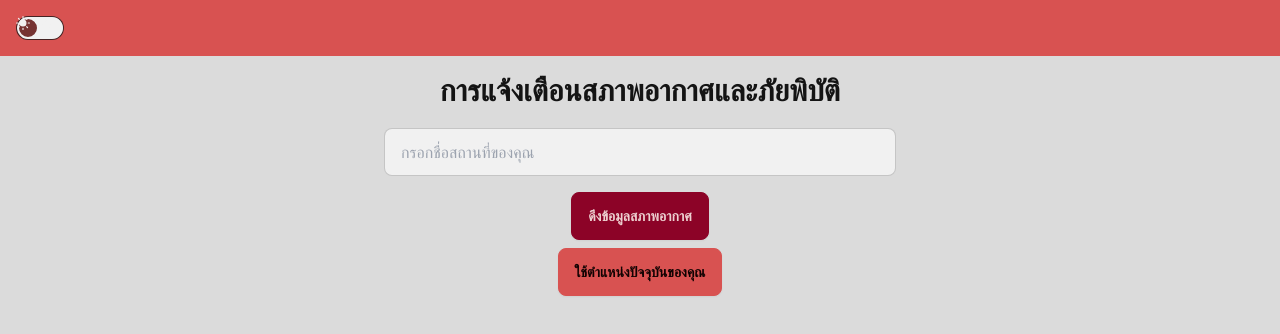
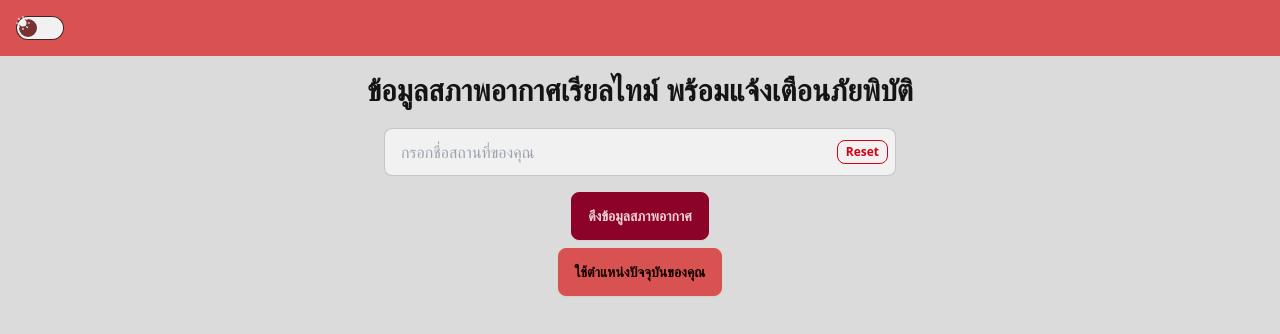
Before and after one commit to s0ci4lx/weather-th, a Vue app: page / in a window 1280 px wide. Shown: the top 334 px of the page. Built offline with nearby package versions, Linux system fonts and the light colour scheme; no server answers.

Commit message:
Update and edit error

```diff
--- a/src/components/HomePage.vue
+++ b/src/components/HomePage.vue
@@ -54,6 +54,8 @@ const getLocationPermission = () => {
 // ฟังก์ชันสำหรับดึงข้อมูลสภาพอากาศตามที่อยู่ที่ผู้ใช้กรอก
 const getWeather = async () => {
   if (!location.value) {
+    errorMsg.value =
+      "กรุณากรอกชื่อสถานที่! หรือกดปุ่ม ใช้ตำแหน่งปัจจุบันของคุณ";
     showToast.value = true;
     setTimeout(() => {
       showToast.value = false;
@@ -66,6 +68,12 @@ const getWeather = async () => {
     );
     weather.value = response.data;
   } catch (error) {
+    errorMsg.value = "ไม่พบข้อมูลของสถานที่นี้ กรุณาลองใหม่อีกครั้ง";
+    showToast.value = true;
+    setTimeout(() => {
+      showToast.value = false;
+      router.push({ name: "home" });
+    }, 3000);
     console.error("Error fetching weather data:", error);
   }
 };
@@ -129,15 +137,25 @@ const getWeatherByCoords = async (lat, lon) => {
 
   <div class="flex flex-col items-center min-h-screen bg-base-200 p-4">
     <h1 class="text-2xl md:text-3xl font-bold mb-5 text-center">
-      การแจ้งเตือนสภาพอากาศและภัยพิบัติ
+      ข้อมูลสภาพอากาศเรียลไทม์ พร้อมแจ้งเตือนภัยพิบัติ
     </h1>
 
-    <input
-      v-model="location"
-      placeholder="กรอกชื่อสถานที่ของคุณ"
-      @keyup.enter="getWeather"
-      class="input input-bordered w-full max-w-xs md:max-w-md lg:max-w-lg mb-4"
-    />
+    <!-- Input with Reset button -->
+    <div class="relative w-full max-w-xs md:max-w-md lg:max-w-lg mb-4">
+      <input
+        v-model="location"
+        placeholder="กรอกชื่อสถานที่ของคุณ"
+        @keyup.enter="getWeather"
+        class="input input-bordered w-full pr-12"
+      />
+      <!-- Reset button -->
+      <button
+        @click="location = ''"
+        class="absolute right-2 top-1/2 transform -translate-y-1/2 btn btn-outline btn-error btn-xs"
+      >
+        Reset
+      </button>
+    </div>
 
     <button @click="getWeather" class="btn btn-primary mb-2 w-full md:w-auto">
       ดึงข้อมูลสภาพอากาศ
--- a/src/components/HomeWeather.vue
+++ b/src/components/HomeWeather.vue
@@ -51,6 +51,8 @@ const getLocationPermission = () => {
 // ฟังก์ชันสำหรับดึงข้อมูลสภาพอากาศตามที่อยู่ที่ผู้ใช้กรอก
 const getWeather = async () => {
   if (!location.value) {
+    errorMsg.value =
+      "กรุณากรอกชื่อสถานที่! หรือกดปุ่ม ใช้ตำแหน่งปัจจุบันของคุณ";
     showToast.value = true;
     setTimeout(() => {
       showToast.value = false;
@@ -63,9 +65,16 @@ const getWeather = async () => {
     );
     weather.value = response.data;
   } catch (error) {
+    errorMsg.value = "ไม่พบข้อมูลของสถานที่นี้ กรุณาลองใหม่อีกครั้ง";
+    showToast.value = true;
+    setTimeout(() => {
+      showToast.value = false;
+      router.push({ name: "home" });
+    }, 3000);
     console.error("Error fetching weather data:", error);
   }
 };
+
 
 // ฟังก์ชันสำหรับดึงข้อมูลสภาพอากาศจากตำแหน่ง (พิกัด)
 const getWeatherByCoords = async (lat, lon) => {
@@ -75,10 +84,12 @@ const getWeatherByCoords = async (lat, lon) => {
     );
     // console.log(response.data); // ตรวจสอบข้อมูลที่ได้
     weather.value = response.data;
+    location.value = weather.value.name;
   } catch (error) {
     console.error("Error fetching weather data by coordinates:", error);
   }
 };
+
 </script>
 
 <template>
@@ -125,15 +136,25 @@ const getWeatherByCoords = async (lat, lon) => {
 
   <div class="flex flex-col items-center min-h-screen bg-base-200 p-4">
     <h1 class="text-2xl md:text-3xl font-bold mb-5 text-center">
-      การแจ้งเตือนสภาพอากาศและภัยพิบัติ
+      ข้อมูลสภาพอากาศเรียลไทม์ พร้อมแจ้งเตือนภัยพิบัติ
     </h1>
 
-    <input
-      v-model="location"
-      placeholder="กรอกชื่อสถานที่ของคุณ"
-      @keyup.enter="getWeather"
-      class="input input-bordered w-full max-w-xs md:max-w-md lg:max-w-lg mb-4"
-    />
+    <!-- Input with Reset button -->
+    <div class="relative w-full max-w-xs md:max-w-md lg:max-w-lg mb-4">
+      <input
+        v-model="location"
+        placeholder="กรอกชื่อสถานที่ของคุณ"
+        @keyup.enter="getWeather"
+        class="input input-bordered w-full pr-12"
+      />
+      <!-- Reset button -->
+      <button
+        @click="location = ''"
+        class="absolute right-2 top-1/2 transform -translate-y-1/2 btn btn-outline btn-error btn-xs"
+      >
+        Reset
+      </button>
+    </div>
 
     <button @click="getWeather" class="btn btn-primary mb-2 w-full md:w-auto">
       ดึงข้อมูลสภาพอากาศ
--- a/src/components/TargetCase.vue
+++ b/src/components/TargetCase.vue
@@ -77,6 +77,7 @@ const getWeather = async () => {
   }
 };
 
+
 // ฟังก์ชันสำหรับดึงข้อมูลสภาพอากาศจากตำแหน่ง (พิกัด)
 const getWeatherByCoords = async (lat, lon) => {
   try {
@@ -85,11 +86,14 @@ const getWeatherByCoords = async (lat, lon) => {
     );
     // console.log(response.data); // ตรวจสอบข้อมูลที่ได้
     weather.value = response.data;
+    location.value = weather.value.name;
   } catch (error) {
     console.error("Error fetching weather data by coordinates:", error);
   }
 };
+
 </script>
+
 <template>
   <div class="flex items-end bg-secondary">
     <label class="grid cursor-pointer p-4">
@@ -134,15 +138,25 @@ const getWeatherByCoords = async (lat, lon) => {
 
   <div class="flex flex-col items-center min-h-screen bg-base-200 p-4">
     <h1 class="text-2xl md:text-3xl font-bold mb-5 text-center">
-      การแจ้งเตือนสภาพอากาศและภัยพิบัติ
+      ข้อมูลสภาพอากาศเรียลไทม์ พร้อมแจ้งเตือนภัยพิบัติ
     </h1>
 
-    <input
-      v-model="location"
-      placeholder="กรอกชื่อสถานที่ของคุณ"
-      @keyup.enter="getWeather"
-      class="input input-bordered w-full max-w-xs md:max-w-md lg:max-w-lg mb-4"
-    />
+    <!-- Input with Reset button -->
+    <div class="relative w-full max-w-xs md:max-w-md lg:max-w-lg mb-4">
+      <input
+        v-model="location"
+        placeholder="กรอกชื่อสถานที่ของคุณ"
+        @keyup.enter="getWeather"
+        class="input input-bordered w-full pr-12"
+      />
+      <!-- Reset button -->
+      <button
+        @click="location = ''"
+        class="absolute right-2 top-1/2 transform -translate-y-1/2 btn btn-outline btn-error btn-xs"
+      >
+        Reset
+      </button>
+    </div>
 
     <button @click="getWeather" class="btn btn-primary mb-2 w-full md:w-auto">
       ดึงข้อมูลสภาพอากาศ
@@ -171,7 +185,6 @@ const getWeatherByCoords = async (lat, lon) => {
         </p>
       </div>
     </div>
-    <div>{{ searchId }} , {{ caseId }}</div>
 
     <!-- Toast -->
     <div v-if="showToast" class="toast toast-top toast-center">
```
